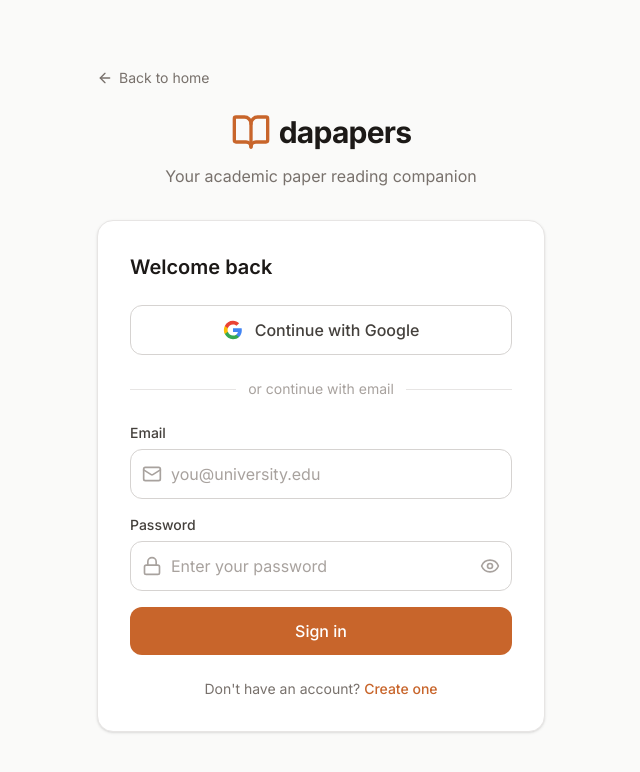
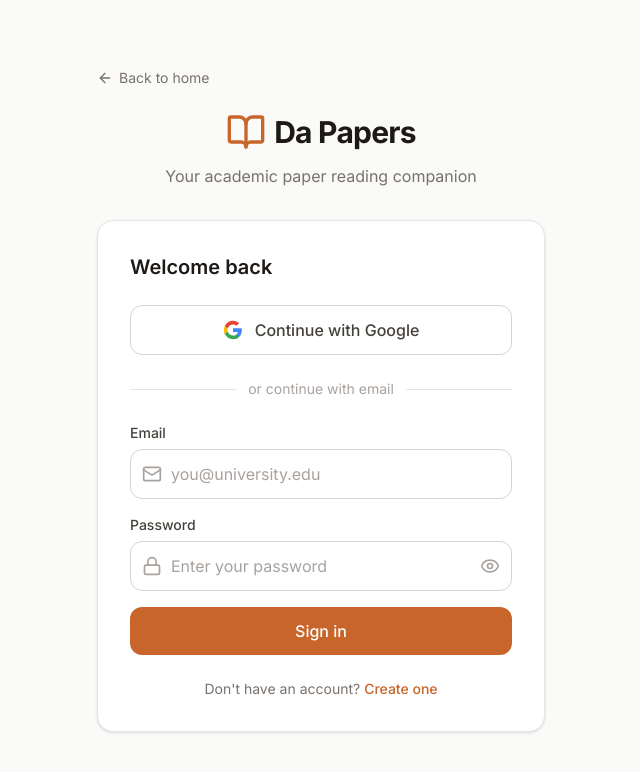
Before and after one commit to anandheritage/paper-app, a React (Vite) app in the folder frontend/: page / in a window 1280 px wide. Both pictures are taken after a click on the button "Start Reading — It's Free". Shown: the top 772 px of the page, without its empty margins (319-959 px from the left). Built offline with nearby package versions, Linux system fonts and the light colour scheme; no server answers.

Commit message:
fix: rebrand to 'Da Papers' across all UI surfaces

```diff
--- a/frontend/index.html
+++ b/frontend/index.html
@@ -4,7 +4,7 @@
     <meta charset="UTF-8" />
     <link rel="icon" type="image/svg+xml" href="/favicon.svg" />
     <meta name="viewport" content="width=device-width, initial-scale=1.0" />
-    <title>Paper - Academic Paper Reader</title>
+    <title>Da Papers - Academic Paper Reader</title>
     <link rel="preconnect" href="https://fonts.googleapis.com" />
     <link rel="preconnect" href="https://fonts.gstatic.com" crossorigin />
     <link href="https://fonts.googleapis.com/css2?family=Inter:wght@300;400;500;600;700&family=Merriweather:wght@300;400;700&display=swap" rel="stylesheet" />
--- a/frontend/src/components/Layout.tsx
+++ b/frontend/src/components/Layout.tsx
@@ -38,7 +38,7 @@
             {/* Logo */}
             <NavLink to="/" className="flex items-center gap-2">
               <BookOpen className="h-7 w-7 text-primary-600 dark:text-primary-400" />
-              <span className="text-xl font-semibold tracking-tight">Paper</span>
+              <span className="text-xl font-semibold tracking-tight">Da Papers</span>
             </NavLink>
 
             {/* Nav links */}
--- a/frontend/src/pages/Landing.tsx
+++ b/frontend/src/pages/Landing.tsx
@@ -57,7 +57,7 @@
         <div className="max-w-6xl mx-auto px-4 sm:px-6 lg:px-8 flex items-center justify-between h-16">
           <div className="flex items-center gap-2">
             <BookOpen className="h-7 w-7 text-primary-600" />
-            <span className="text-xl font-bold tracking-tight text-surface-900 dark:text-surface-100">dapapers</span>
+            <span className="text-xl font-bold tracking-tight text-surface-900 dark:text-surface-100">Da Papers</span>
           </div>
           <button
             onClick={() => navigate('/login')}
@@ -210,7 +210,7 @@
             Ready to streamline your research?
           </h2>
           <p className="mt-4 text-lg text-surface-500 dark:text-surface-400">
-            Join researchers who use dapapers to find, read, and organize academic papers. Free forever.
+            Join researchers who use Da Papers to find, read, and organize academic papers. Free forever.
           </p>
           <div className="mt-10">
             <button
@@ -232,7 +232,7 @@
           <div className="flex flex-col sm:flex-row items-center justify-between gap-4">
             <div className="flex items-center gap-2">
               <BookOpen className="h-5 w-5 text-primary-600" />
-              <span className="font-semibold text-surface-900 dark:text-surface-100">dapapers</span>
+              <span className="font-semibold text-surface-900 dark:text-surface-100">Da Papers</span>
             </div>
             <p className="text-sm text-surface-400">
               Data from <a href="https://www.semanticscholar.org" target="_blank" rel="noopener noreferrer" className="text-primary-600 hover:underline">Semantic Scholar</a> &amp; <a href="https://arxiv.org" target="_blank" rel="noopener noreferrer" className="text-primary-600 hover:underline">arXiv.org</a>.
--- a/frontend/src/pages/Login.tsx
+++ b/frontend/src/pages/Login.tsx
@@ -35,7 +35,7 @@
         const res = await authApi.register(email, password, name);
         if (res?.user && res?.tokens) {
           setAuth(res.user, res.tokens);
-          toast.success('Welcome to dapapers!');
+          toast.success('Welcome to Da Papers!');
           navigate(redirectTo, { replace: true });
         } else {
           toast.error('Unexpected response from server');
@@ -99,7 +99,7 @@
         <div className="text-center mb-8">
           <div className="inline-flex items-center gap-2 mb-3">
             <BookOpen className="h-10 w-10 text-primary-600" />
-            <span className="text-3xl font-bold tracking-tight text-surface-900 dark:text-surface-100">dapapers</span>
+            <span className="text-3xl font-bold tracking-tight text-surface-900 dark:text-surface-100">Da Papers</span>
           </div>
           <p className="text-surface-500 dark:text-surface-400">
             Your academic paper reading companion
```
